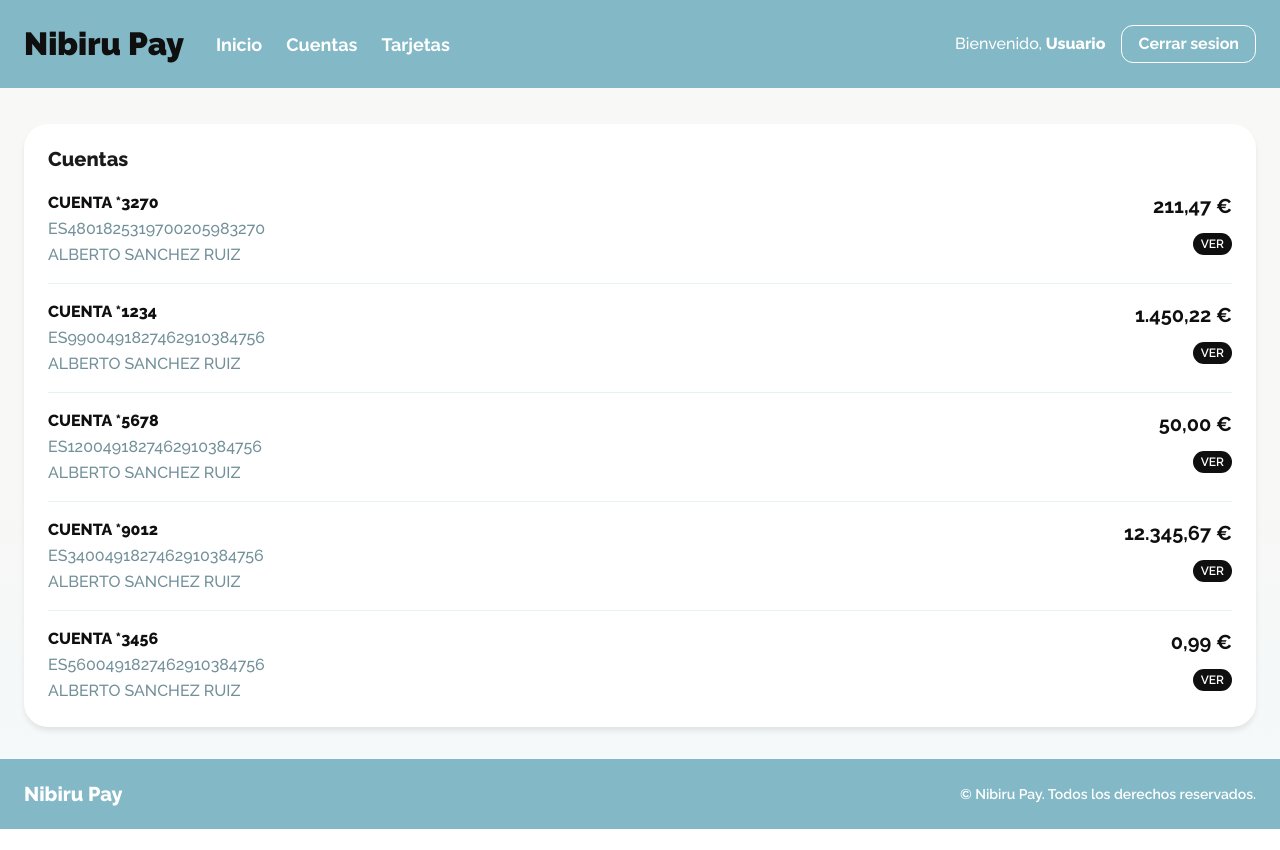
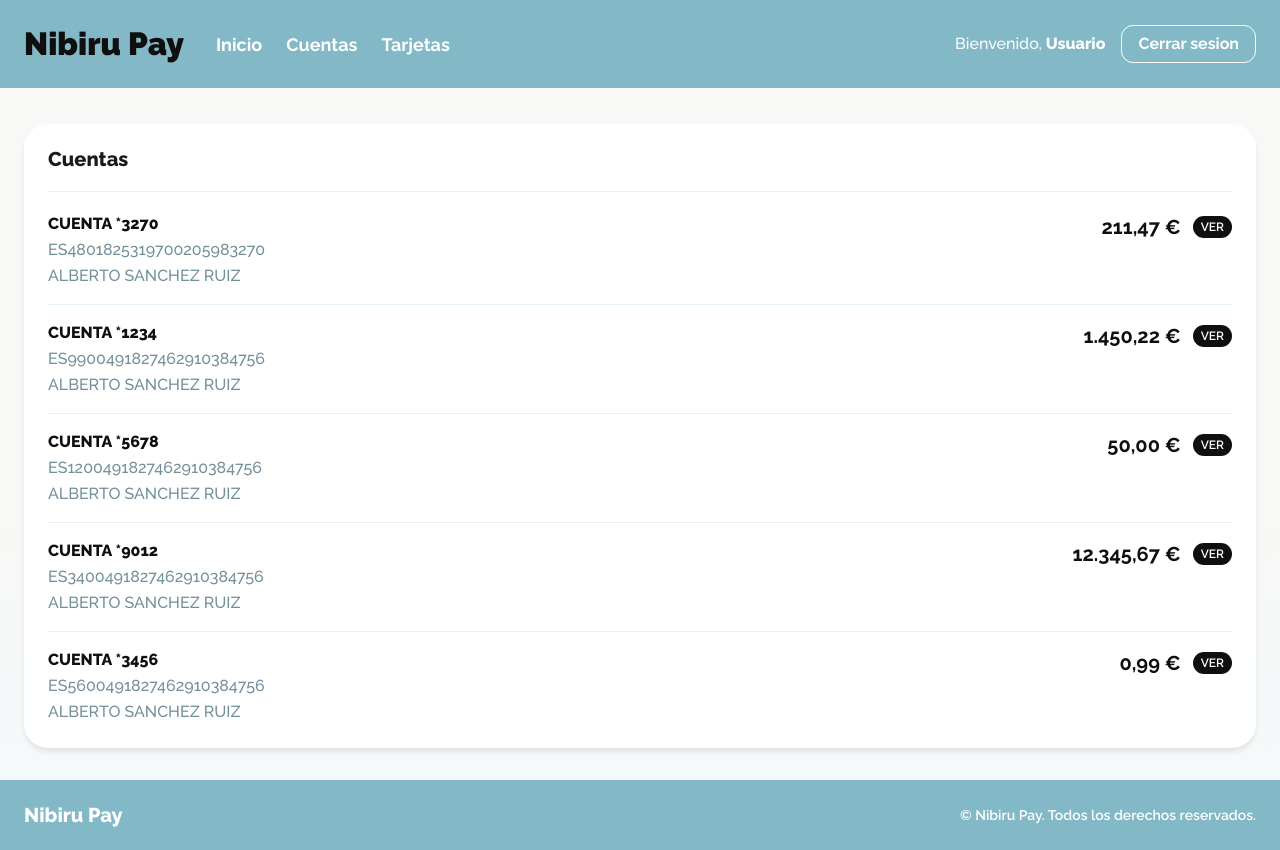
Before and after one commit to Nibiru-Home/bank-front, an Angular app: page /accounts in a window 1280 px wide. Before the commit the page ends 829 px from the top, so only its background shows below. Built offline with nearby package versions, Linux system fonts and the light colour scheme.

Commit message:
feat(Nibiru-Home/sprint#42): Cuentas

```diff
--- a/src/app/components/pages/accounts/accounts.scss
+++ b/src/app/components/pages/accounts/accounts.scss
@@ -30,6 +30,8 @@
     display: flex;
     justify-content: space-between;
     align-items: center;
+    border-bottom: 1px solid var(--cyb-sys-color-light-blue-8);
+    padding-bottom: var(--cyb-sys-padding-8);
     margin-bottom: var(--cyb-sys-padding-8);
 }
 
--- a/src/app/components/ui/account-row/account-row.scss
+++ b/src/app/components/ui/account-row/account-row.scss
@@ -60,8 +60,8 @@
 
 .account-row__right {
     display: flex;
-    flex-direction: column;
-    align-items: flex-end;
+    flex-direction: row; // Change to row to put button next to balance
+    align-items: center;
     gap: var(--cyb-sys-padding-6);
 }
 
```
